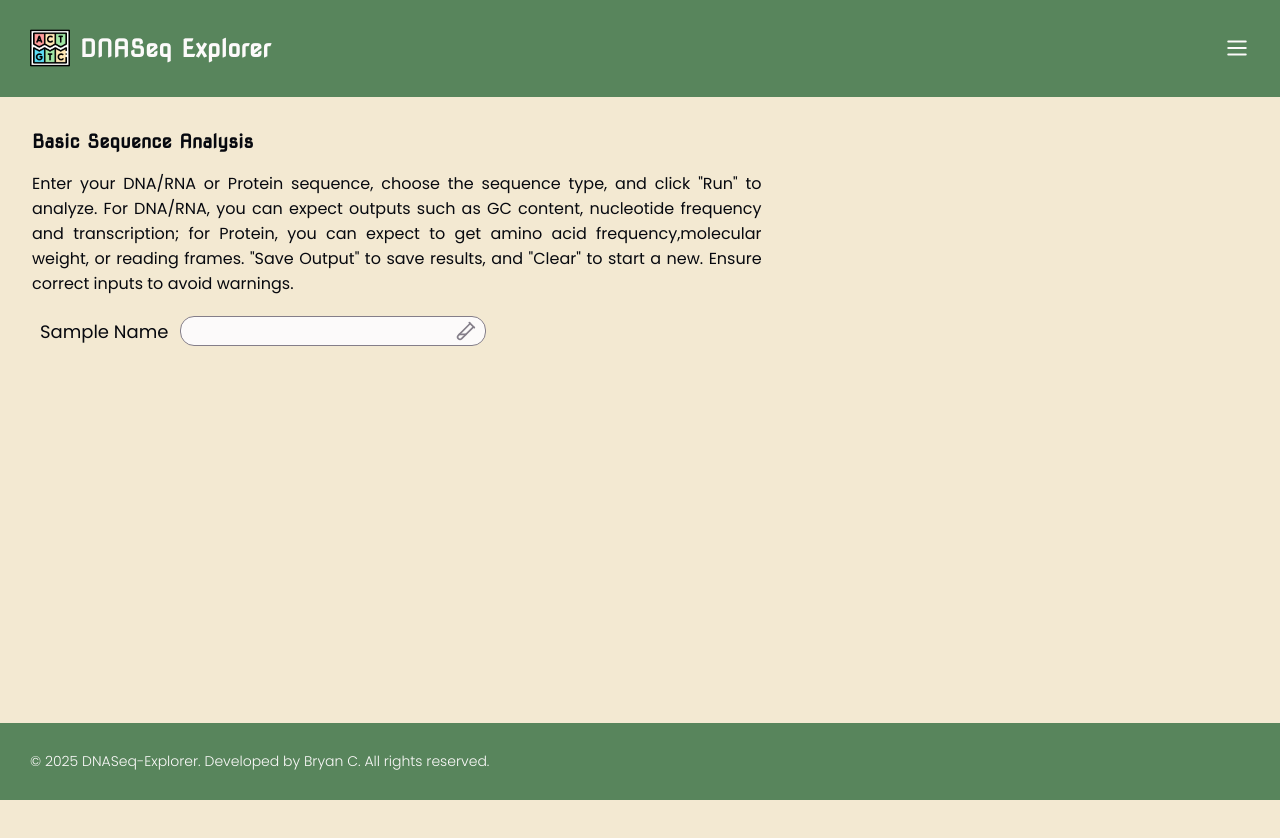
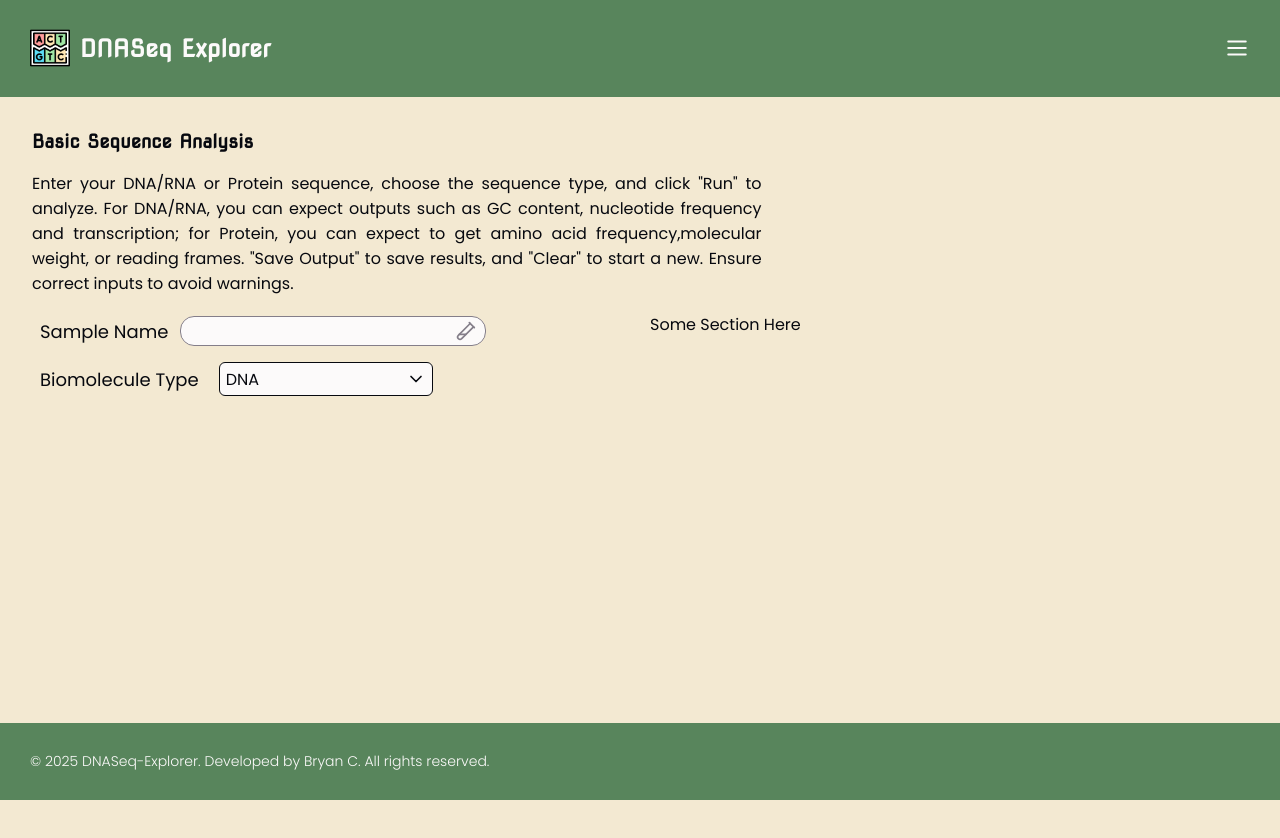
Before and after one commit to bryancastillo10/dna-seq-explorer, a React (Vite) app in the folder client/: page /basic in a window 1280 px wide. Shown: the top 838 px of the page. Before the commit the page ends 800 px from the top, so only its background shows below. Built offline with nearby package versions, Linux system fonts and the light colour scheme.

Commit message:
🧩 component: select

```diff
--- a/client/src/components/layout/Container.tsx
+++ b/client/src/components/layout/Container.tsx
@@ -13,6 +13,7 @@ export default Container;
 const Section = styled.section`
   display: flex;
   flex-direction:column;
-  width: fit;
+  width: fit-content;
+  height: 100%;
   padding: 14px;
 `
--- a/client/src/components/navigations/Navbar.tsx
+++ b/client/src/components/navigations/Navbar.tsx
@@ -67,11 +67,11 @@ const StyledIcon = styled(Menu || X)`
 
 const NavList = styled.div<{ $isOpen: boolean; }>`
   position: fixed;
+  z-index:500;
   display: flex;
   flex-direction: column;
   gap:12px;
   right:0;
-  top: 24;
   padding: 14px;
   width: 300px;
   height: 90vh;
--- /dev/null
+++ b/client/src/components/ui/Select.tsx
@@ -0,0 +1,134 @@
+import { useState } from "react";
+import styled from "styled-components";
+
+import { ChevronDown } from "lucide-react";
+import { Label } from "@/style/typography";
+
+interface SelectProps {
+    options: string[];
+    label?: string;
+    onChangeValue: (selection: string) => void;
+    value: string;
+}
+
+const Select = (props: SelectProps) => {
+    const {
+        options,
+        label="Label",
+        value,
+        onChangeValue
+    } = props;
+
+    const [isSelectOpened, setIsSelectOpened] = useState<boolean>(false);
+
+    const openSelections = () => {
+        setIsSelectOpened(!isSelectOpened);
+    };
+
+    return (
+        <SelectRow>
+            <Label>{label}</Label>
+            <SelectContainer>
+                <SelectBar $isOpen={isSelectOpened} onClick={openSelections}>
+                    <SelectTextHeader>
+                        {value}
+                    </SelectTextHeader>
+                    <StyledChevron $isOpen={isSelectOpened} size={20} />
+                </SelectBar>
+                <SelectList  $isOpen={isSelectOpened}>
+                    {options.map((opt) => (
+                    <SelectItem
+                        key={opt}
+                        selected={opt === value}
+                        onClick={() => {
+                            setIsSelectOpened(false);
+                            onChangeValue(opt);
+                        }}
+                    >
+                    {opt}
+                    </SelectItem>
+                    ))}
+                </SelectList>
+            </SelectContainer>
+        </SelectRow>
+    )
+}
+
+export default Select;
+
+
+const SelectRow = styled.div`
+    position: relative;
+    display: flex;
+    align-items: center;
+    padding: 4px 8px;
+    gap:20px;
+`
+
+const SelectContainer = styled.div`
+    z-index:10;
+    display: flex;
+    flex-direction: column;
+    width: 200px;
+`
+
+const SelectBar = styled.div<{$isOpen: boolean}>`
+    width: 100%;
+    height: 2rem;
+    margin: 8px 0;
+    padding: 0 6px;
+    display: flex;
+    justify-content: space-between;
+    z-index: 10;
+    align-items: center;
+    border: 1px solid ${(props) => props.$isOpen ?
+        props.theme.color.accent : props.theme.color.dark};
+    background-color: ${(props) => props.theme.color.light};
+    border-radius: 6px;
+`
+
+const SelectTextHeader = styled.p`
+    display: flex;
+    align-items: center;
+    column-gap: 4px;
+`
+
+const SelectList = styled.ul <{ $isOpen: boolean }>`
+    position: absolute;
+    width: 200px;
+    top:100%;
+    z-index: 50;
+    margin-top: 2px;
+    overflow-y: auto;
+    padding:0;
+    border: 1px solid ${(props) => props.theme.dark};
+    background-color: ${(props) => props.theme.color.canvas};
+    max-height: ${({ $isOpen }) => ($isOpen ? '240px' : '0')};
+    visibility: ${({ $isOpen }) => ($isOpen ? 'visible' : 'hidden')};
+    border-radius: 4px;
+    transition: max-height 0.5s ease;
+`
+
+interface SelectItemProps{
+    selected?: boolean;
+    visible?: boolean;
+}
+
+const SelectItem = styled.li<SelectItemProps>`
+    font-size: ${(props) => props.theme.fontSize.sm};
+    padding: 4px;
+    cursor:pointer;
+    list-style: none;
+    background-color: ${({ selected, theme }) => selected ? theme.color.accent : "transparent" };
+    color: ${({ selected, theme }) => selected ? theme.color.light : "inheirt"};
+
+    &:hover {
+        background-color: ${({ theme }) => theme.color.accent};
+        color: ${({ theme }) => theme.color.light};
+    }
+`
+
+const StyledChevron = styled(ChevronDown)<{$isOpen:boolean}>`
+    transform: rotate(${(props) => (props.$isOpen ? "180deg": "0deg")});
+    transition: transform 0.3s ease-out;
+`
--- a/client/src/routes/basic.tsx
+++ b/client/src/routes/basic.tsx
@@ -6,7 +6,9 @@ import PageHeader from '@/components/layout/PageHeader';
 
 
 import FormInput from '@/components/ui/FormInput';
+import Select from '@/components/ui/Select';
 import { TestTubeDiagonal } from 'lucide-react';
+
 
 export const Route = createFileRoute('/basic')({
   component: RouteComponent,
@@ -26,7 +28,8 @@ function RouteComponent() {
       setValue(e.target.value);
   };
 
-
+  const selectOptions = ["DNA", "RNA", "Protein"]
+  const [type, setType] = useState<string>("DNA");
   return (
     <Section>
       <PageHeader
@@ -35,6 +38,7 @@ function RouteComponent() {
       />
 
       <Grid cols={2}>
+        <div className="">
         <FormInput
           label="Sample Name"
           icon={TestTubeDiagonal}
@@ -42,6 +46,15 @@ function RouteComponent() {
           value={value}
           onChange={handleChangeInput}
         />
+
+        <Select
+          value={type}
+          label="Biomolecule Type"
+          onChangeValue={(selected: string) => setType(selected) }
+          options={selectOptions}
+          />
+        </div>
+        <div className="">Some Section Here</div>
       </Grid>
     </Section>
   )
--- a/client/src/style/globalStyles.ts
+++ b/client/src/style/globalStyles.ts
@@ -31,6 +31,7 @@ export const NavLayout = styled.div`
 // Layout
 export const Section = styled.section`
   width: fit-content;
+  height: 100vh;
   overflow-y: scroll;
   padding: 0 18px;
 `
```
